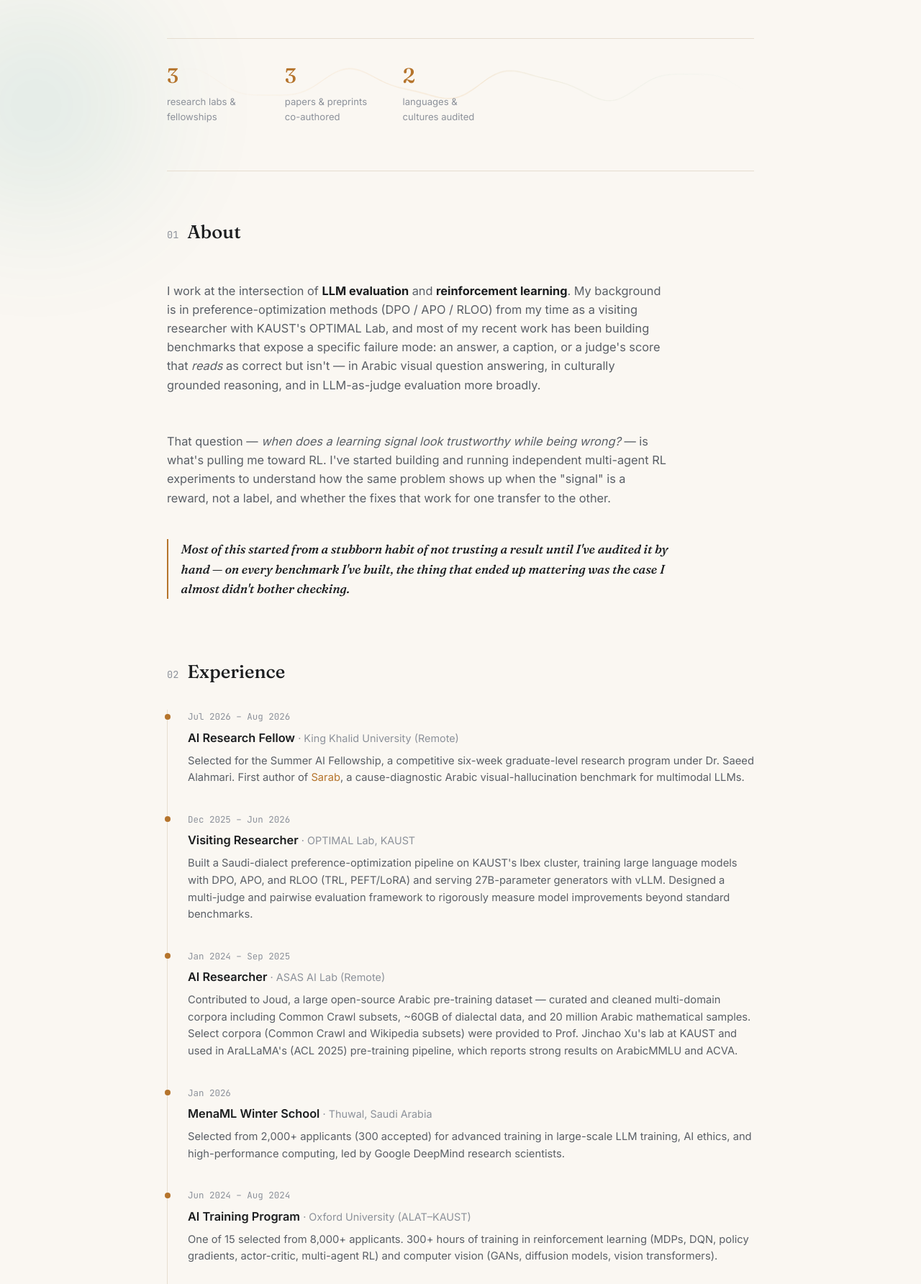
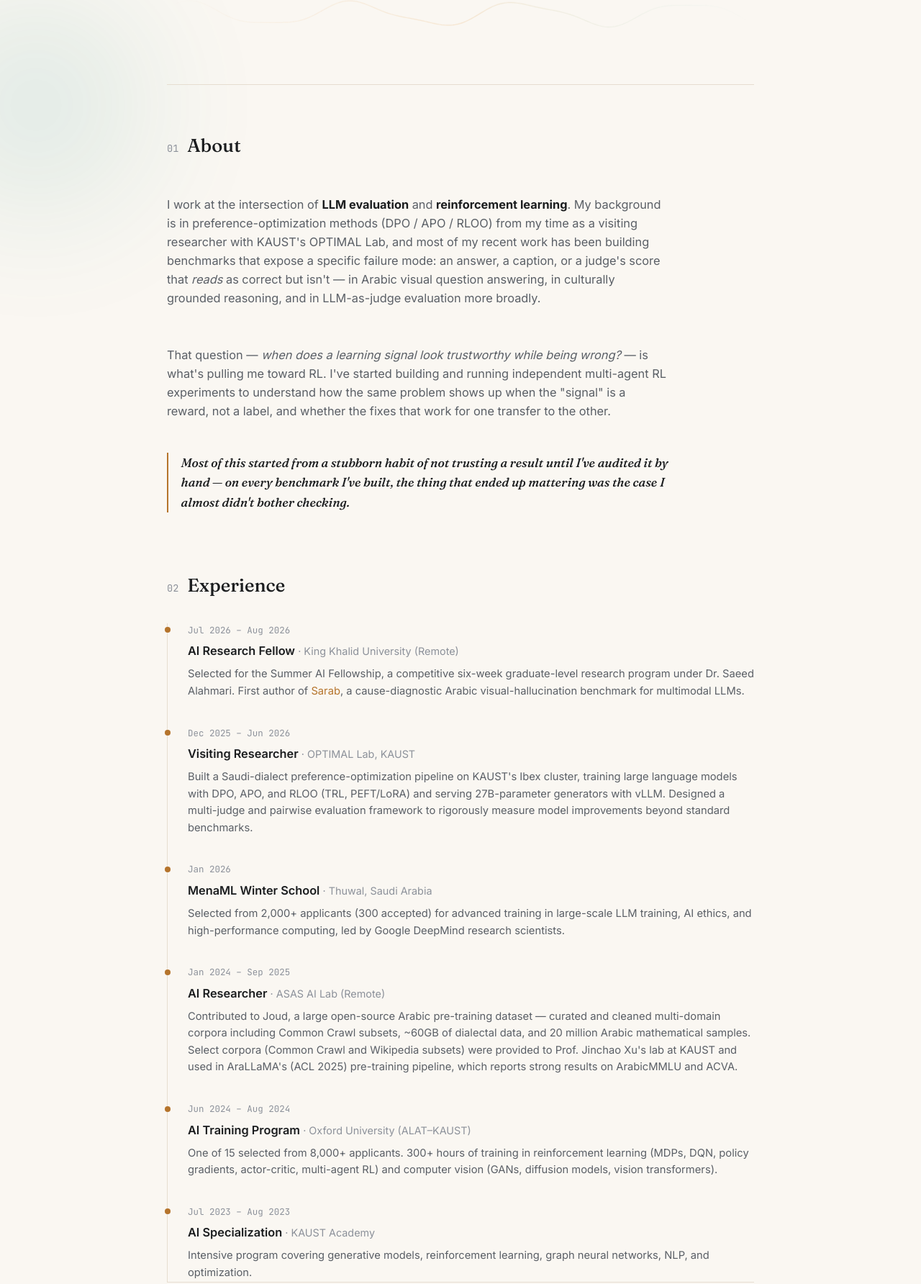
Before and after one commit to ZahraAliAlharz/ZahraAliAlharz.github.io, a plain HTML site: page index.html in a window 1280 px wide. Shown: the part 504-2288 px from the top of the page at 72% size. Drawn offline with Linux system fonts and the light colour scheme.

Commit message:
Remove vague hero stats, fix experience ordering, trim skills

```diff
--- a/index.html
+++ b/index.html
@@ -52,20 +52,6 @@
     <div class="hero-actions">
       <a href="#projects" class="btn btn-primary">See the work</a>
       <a href="mailto:alharzzahra@gmail.com" class="btn btn-ghost">Get in touch</a>
-    </div>
-    <div class="hero-stats">
-      <div class="stat">
-        <span class="stat-num">3</span>
-        <span class="stat-label">research labs &amp; fellowships</span>
-      </div>
-      <div class="stat">
-        <span class="stat-num">3</span>
-        <span class="stat-label">papers &amp; preprints co-authored</span>
-      </div>
-      <div class="stat">
-        <span class="stat-num">2</span>
-        <span class="stat-label">languages &amp; cultures audited</span>
-      </div>
     </div>
   </section>
 
@@ -139,6 +125,21 @@
 
       <article class="tl-item">
         <div class="tl-meta">
+          <span class="tl-date">Jan 2026</span>
+        </div>
+        <div class="tl-body">
+          <h3>MenaML Winter School <span class="tl-org">· Thuwal, Saudi Arabia</span></h3>
+          <p>
+            Selected from 2,000+ applicants (300 accepted) for advanced
+            training in large-scale LLM training, AI ethics, and
+            high-performance computing, led by Google DeepMind research
+            scientists.
+          </p>
+        </div>
+      </article>
+
+      <article class="tl-item">
+        <div class="tl-meta">
           <span class="tl-date">Jan 2024 – Sep 2025</span>
         </div>
         <div class="tl-body">
@@ -151,21 +152,6 @@
             Wikipedia subsets) were provided to Prof. Jinchao Xu's lab at
             KAUST and used in AraLLaMA's (ACL 2025) pre-training pipeline,
             which reports strong results on ArabicMMLU and ACVA.
-          </p>
-        </div>
-      </article>
-
-      <article class="tl-item">
-        <div class="tl-meta">
-          <span class="tl-date">Jan 2026</span>
-        </div>
-        <div class="tl-body">
-          <h3>MenaML Winter School <span class="tl-org">· Thuwal, Saudi Arabia</span></h3>
-          <p>
-            Selected from 2,000+ applicants (300 accepted) for advanced
-            training in large-scale LLM training, AI ethics, and
-            high-performance computing, led by Google DeepMind research
-            scientists.
           </p>
         </div>
       </article>
@@ -479,7 +465,7 @@
         <div class="skill-group">
           <span class="skill-label">Programming &amp; Infra</span>
           <div class="skill-tags">
-            <span>Python</span><span>C/C++</span><span>PyTorch</span><span>Docker</span><span>SLURM</span><span>Claude Code</span>
+            <span>Python</span><span>C/C++</span><span>PyTorch</span><span>Docker</span><span>SLURM</span>
           </div>
         </div>
         <div class="skill-group">
```
